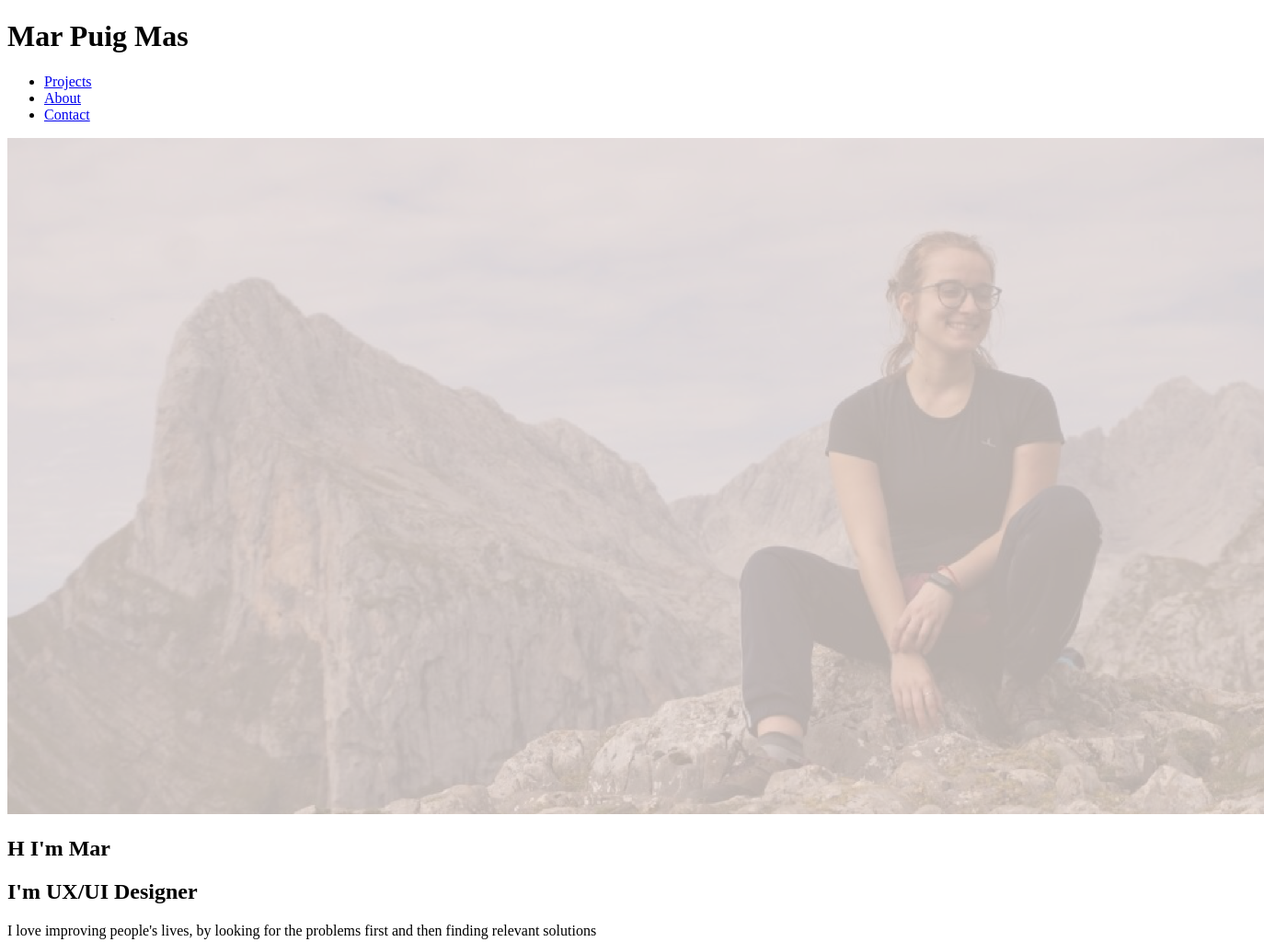
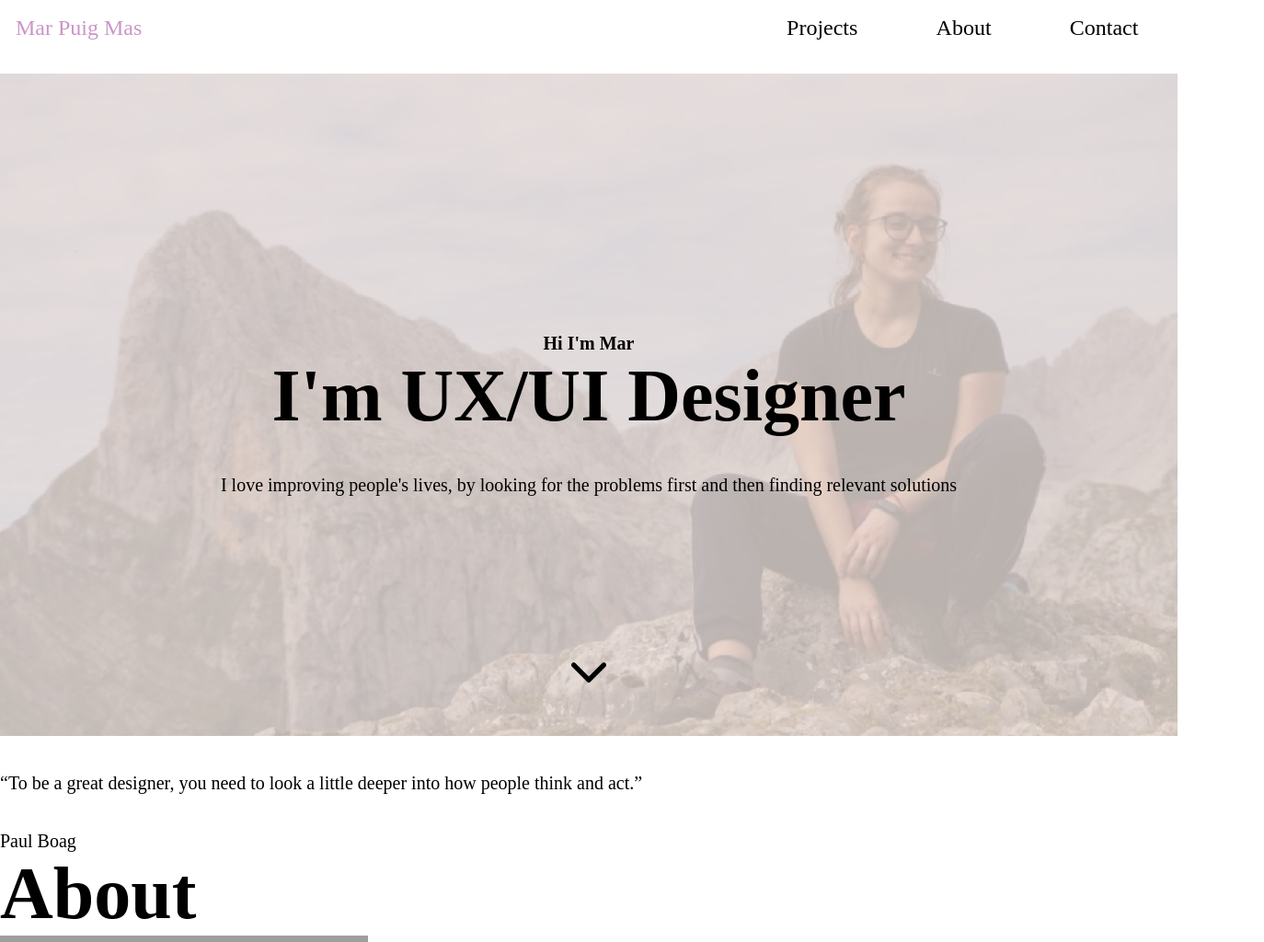
Before and after one commit to MarPuig/Portfolio, a plain HTML site: page index.html in a window 1280 px wide. Shown: the top 1024 px of the page at 92% size, 1374 px wide, since content can reach past the window. Drawn offline with Linux system fonts and the light colour scheme; grey boxes are pictures that could not be loaded.

Commit message:
header and index position

```diff
--- a/index.css
+++ b/index.css
@@ -0,0 +1,131 @@
+body{
+  margin: 0;
+
+}
+li{
+    list-style-type: none;
+    margin:0;
+    padding: 17px;
+    font-size: 3vh;
+}
+a{
+  text-decoration: none;
+  color: black;
+  padding: 2vw;
+}
+a:hover{
+  color: rgb(202, 150, 200);
+}
+#navbar{
+  width: 100%;
+  background-color: rgb(255, 255, 255);
+  height: 10vh;
+  display: flex;
+  justify-content: space-between;
+}
+#mar-logo{
+  list-style-type: none;
+  margin: 0;
+  padding: 17px;
+  font-size: 3vh;
+}
+ul{
+  margin: 0;
+  padding: 0;
+  display: flex;
+}
+
+@media (max-width: 500px) {
+  /*shows elements in a column*/
+  ul{
+    flex-direction: column;
+  }
+
+  /* deletes margin on top or bottom of the a tag*/
+  li{
+    margin: 0;
+  }
+ /* makes sure that the a tag will take the entire screen*/
+  a{
+    display: block;
+
+
+  }
+}
+
+button{
+  display: none;
+}
+
+@media (max-width: 500px) {
+
+ button{
+   /*makes the button visible*/
+   display: block;
+
+   /*since we are here, we can style it a little bit!*/
+   padding: 2vw;
+   font-size: 3vh;
+   background-color: #AFE0FF;
+   border: none;
+
+   /*outline none removes the default blue border that appears anytime you click on the button*/
+   outline: none;
+
+   cursor: pointer;
+ }
+}
+
+#img-first{
+  width: 100%;
+  z-index: -1;
+  position: absolute;
+}
+
+.text-presentation{
+  text-align: center;
+}
+h2{
+  font-size: 80px;
+  margin: 0px;
+}
+h3 {
+  font-size: 20px;
+  margin: 0px;
+  padding: 20px 0px 0px 0px;
+}
+
+p{
+  font-size: 20px;
+  margin: 40px 0px 0px 0px;
+}
+
+.img-arrow{
+  display: block;
+  margin-left: auto;
+  margin-right: auto;
+  margin-bottom: 0px;
+  width: 3%;
+
+}
+#index{
+  position: relative;
+  margin-bottom: 10px;
+  height: 90vh;
+  background-image: url("./img/img-index-header.png");
+  background-repeat: no-repeat;
+  background-position-x: center;
+  background-position-y: center;
+  background-size: cover;
+  display: flex;
+  flex-direction: column;
+  justify-content: center;
+  align-items: center;
+}
+.img-arrow{
+  position: absolute;
+  bottom: 50px;
+}
+#about{
+  position: relative;
+}
--- a/index.html
+++ b/index.html
@@ -11,9 +11,8 @@
 </head>
 <body>
   <header class="main-header">
-    <h1 class="right-text">Mar Puig Mas</h1>
-    <link href="https://fonts.googleapis.com/css?family=Lato" rel="stylesheet">
     <nav id="navbar">
+      <a href="./index.html" id="mar-logo">Mar Puig Mas</a>
         <ul class= "nav-list list-flex">
             <li>
               <a href=".//* change */.html">Projects</a>
@@ -30,10 +29,9 @@
 <main>
 
     <section id="index">
-        <img id="img-first" src="./img/img-index-header.png" alt="me" class="img-firsts">
-        <h2 class="text-presentation"> H I'm Mar</h2>
-        <h2>I'm UX/UI Designer</h2>
-        <p>I love improving people's lives, by looking for the problems first and then finding relevant solutions</p>
+        <h3 class="text-presentation"> Hi I'm Mar</h3>
+        <h2 class="text-presentation">I'm UX/UI Designer</h2>
+        <p class="text-presentation">I love improving people's lives, by looking for the problems first and then finding relevant solutions</p>
         <button><a href="#" class="text-button">Contact</a></button>
         <img src="./img/senal-de-flecha-hacia-abajo-para-navegar.png" alt="arrow" class="img-arrow">
        </section>
```
